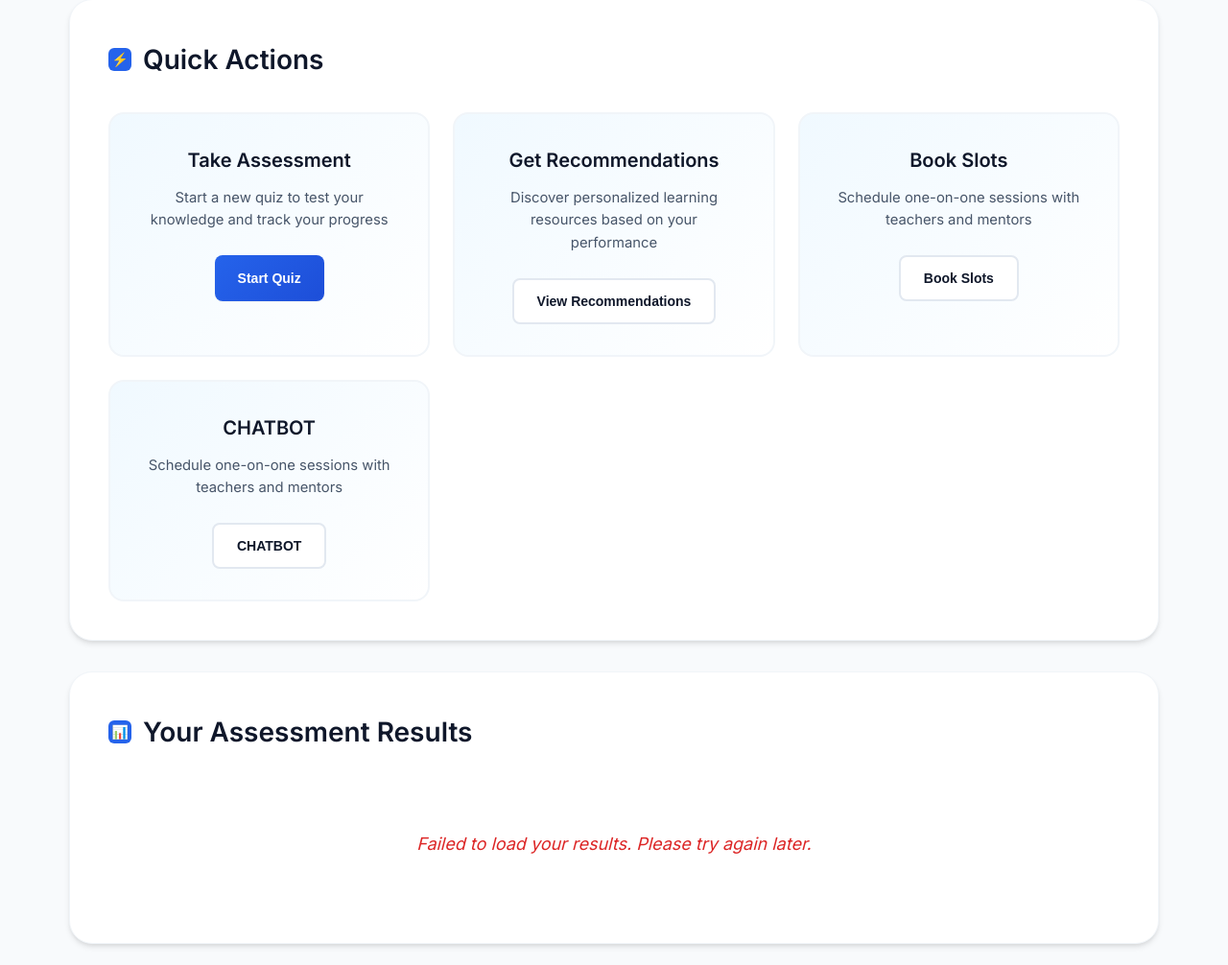
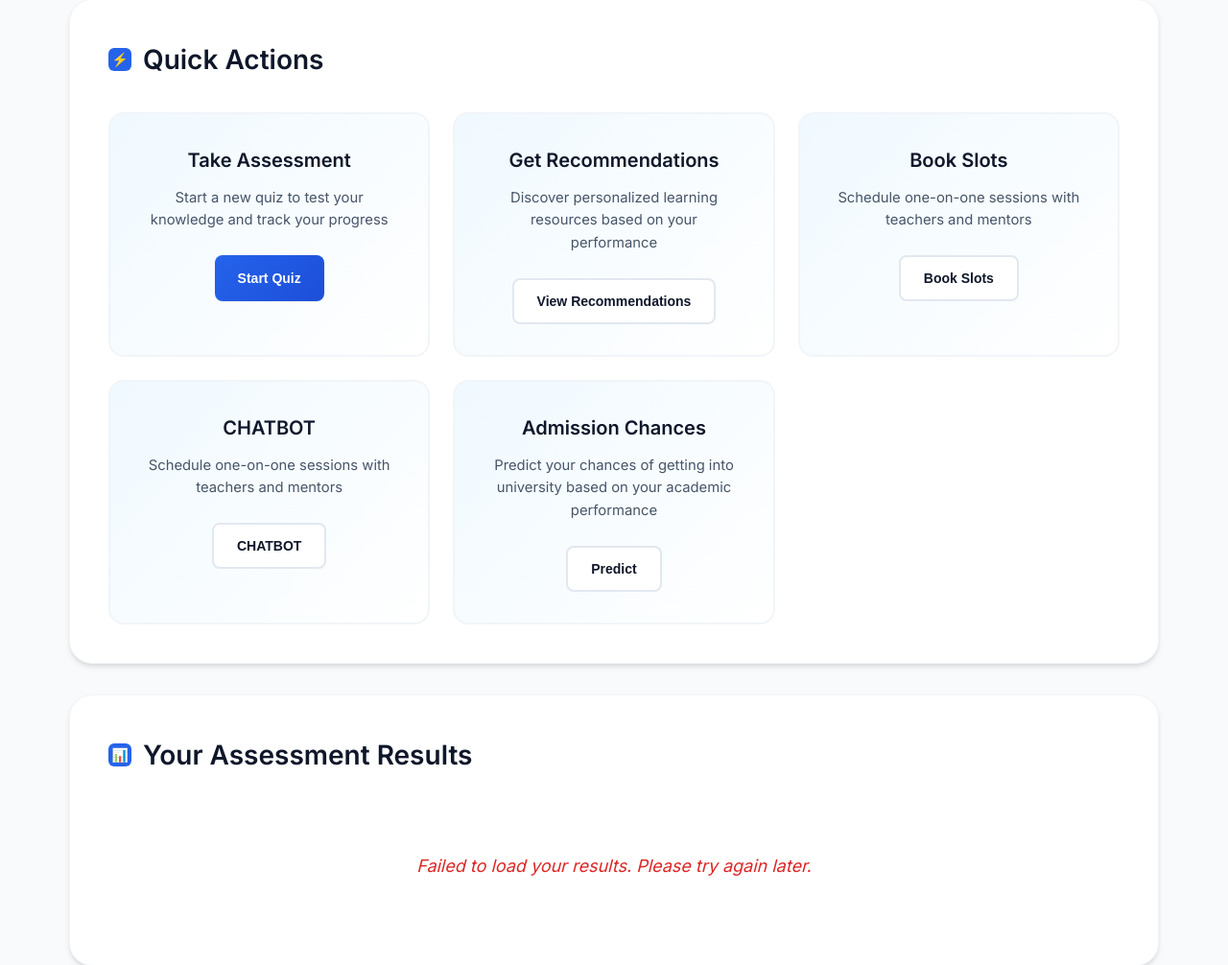
Before and after one commit to Ar-Srivas/SIH_BitWise, a FastAPI app: a page that uses Curriculum_Planner/templates/dashboard.html in a window 1280 px wide. Shown: the part 325-1331 px from the top of the page at 96% size. Run offline with FastAPI, Linux system fonts and the light colour scheme; parts of the project's set-up code (start-up, migrations or seed data) failed here and were passed over.

Commit message:
prediction integrated with dashboard

```diff
--- a/Curriculum_Planner/static/dashboard.js
+++ b/Curriculum_Planner/static/dashboard.js
@@ -88,3 +88,7 @@
 function goToChatBot(){
     location.href = `/chat?email=${userEmail}`;
 }
+
+function goToPrediction() {
+    location.href = "/predict";
+}
--- a/Curriculum_Planner/templates/dashboard.html
+++ b/Curriculum_Planner/templates/dashboard.html
@@ -59,6 +59,11 @@
                     <p>Schedule one-on-one sessions with teachers and mentors</p>
                     <button class="btn-secondary">CHATBOT</button>
                 </div>
+                <div class="action-card" onclick="goToPrediction()">
+                    <h3>Admission Chances</h3>
+                    <p>Predict your chances of getting into university based on your academic performance</p>
+                    <button class="btn-secondary">Predict</button>
+                </div>
             </div>
         </div>
 
```
